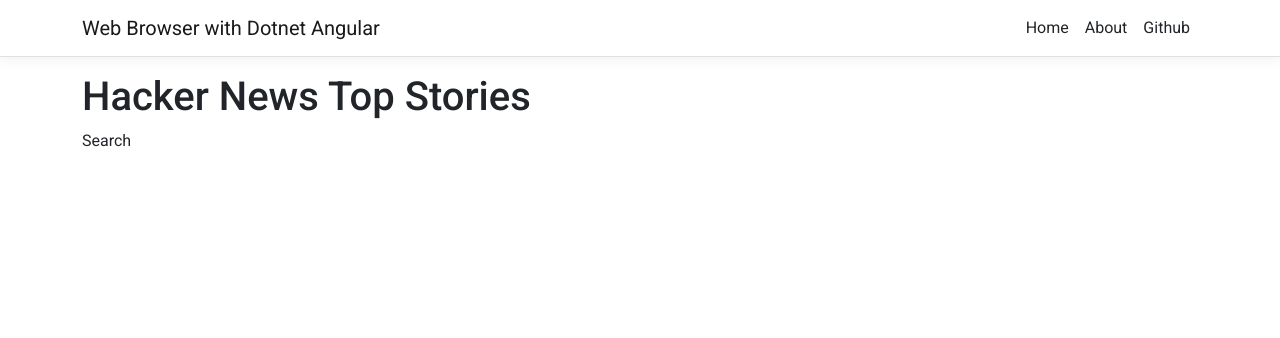
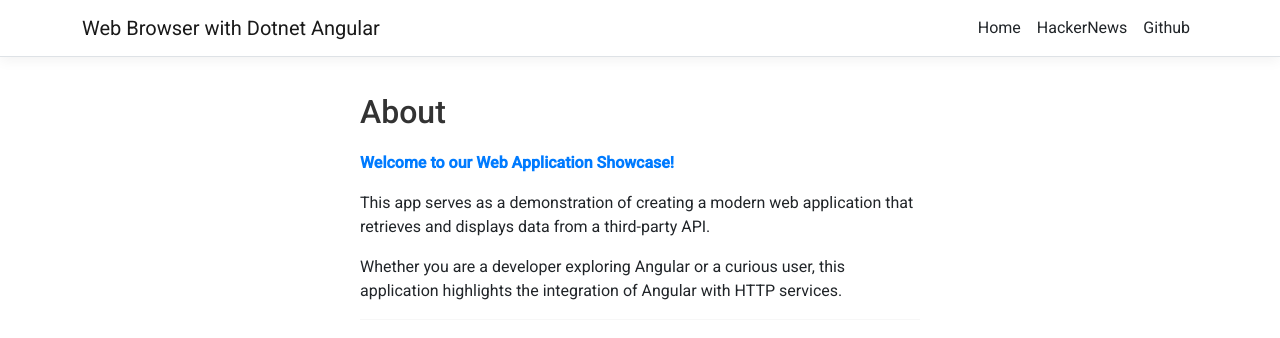
Before and after one commit to ferend/dotnet-angular-web-explorer, an Angular app in the folder ClientApp/: page / in a window 1280 px wide. Shown: the top 338 px of the page. Built offline with nearby package versions, Linux system fonts and the light colour scheme.

Commit message:
move hnews to tab as module

```diff
--- a/ClientApp/src/app/about/about.component.css
+++ /dev/null
@@ -1,2 +0,0 @@
-body {
-}
--- a/ClientApp/src/app/about/about.component.html
+++ /dev/null
@@ -1,7 +0,0 @@
-<h1>About</h1>
-
-<strong>
-  This app demonstrates how to create a web application that reads data from a
-  third party API.
-</strong>
-<hr />
--- a/ClientApp/src/app/about/about.component.ts
+++ /dev/null
@@ -1,15 +0,0 @@
-import { Component, OnInit } from '@angular/core';
-
-@Component({
-  selector: 'app-about',
-  templateUrl: './about.component.html',
-  styleUrls: ['./about.component.css']
-})
-export class AboutComponent implements OnInit {
-
-  constructor() { }
-
-  ngOnInit() {
-  }
-
-}
--- a/ClientApp/src/app/app.module.ts
+++ b/ClientApp/src/app/app.module.ts
@@ -11,10 +11,10 @@
 import { MatCardModule } from "@angular/material/card";
 import { MatInputModule } from "@angular/material/input";
 import { BrowserAnimationsModule } from "@angular/platform-browser/animations";
-import { AboutComponent } from "./about/about.component";
+import { NewsComponent } from "./news/news.component";
 
 @NgModule({
-  declarations: [AppComponent, NavMenuComponent, HomeComponent, AboutComponent],
+  declarations: [AppComponent, NavMenuComponent, HomeComponent, NewsComponent],
   imports: [
     BrowserModule.withServerTransition({ appId: "ng-cli-universal" }),
     HttpClientModule,
@@ -25,7 +25,7 @@
 
     RouterModule.forRoot([
       { path: "", component: HomeComponent, pathMatch: "full" },
-      { path: "about", component: AboutComponent }
+      { path: "NewsComponent", component: NewsComponent }
     ])
   ],
   providers: [],
--- /dev/null
+++ b/ClientApp/src/app/home/home.component.css
@@ -0,0 +1,26 @@
+.about-container {
+  max-width: 600px;
+  margin: 0 auto;
+  padding: 20px;
+}
+
+h1 {
+  font-size: 2em;
+  color: #333;
+}
+
+.about-content {
+  margin-top: 20px;
+}
+
+strong {
+  color: #007bff;
+}
+
+hr {
+  border: 0;
+  height: 1px;
+  background: #ddd;
+  margin-top: 10px;
+  margin-bottom: 20px;
+}
--- a/ClientApp/src/app/home/home.component.html
+++ b/ClientApp/src/app/home/home.component.html
@@ -1,16 +1,19 @@
-<h1>Hacker News Top Stories</h1>
-
-<p *ngIf="!hackerNewsStories"><em>Loading...</em></p>
-<div *ngIf="hackerNewsStories">
-  <form>
-    <mat-form-field>
-      <input matInput placeholder="Search" (keyup)="search($event)">
-    </mat-form-field>
-  </form>
-  <mat-card *ngFor="let story of hackerNewsStories" (click)="open(story.url)">
-    <mat-card-content>
-      <mat-card-title>{{ story.title }}</mat-card-title>
-      <mat-card-subtitle>by {{ story.by }}</mat-card-subtitle>
-    </mat-card-content>
-  </mat-card>
+<div class="about-container">
+  <h1>About</h1>
+  <div class="about-content">
+    <p>
+      <strong>
+        Welcome to our Web Application Showcase!
+      </strong>
+    </p>
+    <p>
+      This app serves as a demonstration of creating a modern web application
+      that retrieves and displays data from a third-party API.
+    </p>
+    <p>
+      Whether you are a developer exploring Angular or a curious user, this
+      application highlights the integration of Angular with HTTP services.
+    </p>
+    <hr />
+  </div>
 </div>
--- a/ClientApp/src/app/home/home.component.ts
+++ b/ClientApp/src/app/home/home.component.ts
@@ -1,75 +1,15 @@
-import { Component, Inject } from "@angular/core";
-import { HttpClient } from "@angular/common/http";
-import { catchError, tap } from "rxjs/operators";
-import { throwError } from "rxjs";
+import { Component, OnInit } from '@angular/core';
 
 @Component({
-  selector: "app-home",
-  templateUrl: "./home.component.html",
-  styleUrls: ["./home.component.scss"]
+  selector: 'app-about',
+  templateUrl: './home.component.html',
+  styleUrls: ['./home.component.css']
 })
-export class HomeComponent {
+export class HomeComponent implements OnInit {
 
-  public hackerNewsStories: HackerNewsStory[] = [];
+  constructor() { }
 
-  private http: HttpClient;
-  private baseUrl: string;
-
-
-  constructor(http: HttpClient, @Inject('BASE_URL') baseUrl: string) {
-    this.http = http;
-    this.baseUrl = baseUrl;
-
-    http.get<HackerNewsStory[]>(baseUrl +'hackernews?searchTerm=',
-      {
-        headers: {
-          'Authorization': 'Bearer *token*',
-          'Content-Type': 'application/x-www-form-urlencoded',
-          'cache-control': 'no-cache'
-        }
-      }).pipe(tap(result => {
-      this.hackerNewsStories = result;
-    }, error => console.error(error)));
+  ngOnInit() {
   }
 
-  get(searchTerm: string) {
-    // Check if searchTerm is null or empty
-    if (!searchTerm) {
-      // Optionally handle or log the case where searchTerm is null or empty
-      console.warn('Search term is null or empty');
-      // You can choose to return here or handle it according to your requirements
-      return;
-    }
-
-    this.http
-      .get<HackerNewsStory[]>(`${this.baseUrl}hackernews?searchTerm=${searchTerm}`, {
-        headers: {
-          'Authorization': 'Bearer *token*',
-          'Content-Type': 'application/x-www-form-urlencoded',
-          'cache-control': 'no-cache'
-        }
-      })
-      .pipe(
-        tap(result => {
-          this.hackerNewsStories = result;
-        }),
-        catchError(error => {
-          return throwError(error);
-        })
-      )
-      .subscribe();
-  }
-  search(event: KeyboardEvent) {
-    this.get((event.target as HTMLTextAreaElement).value);
-  }
-
-  open(url: string) {
-    window.open(url, "_blank");
-  }
 }
-
-interface HackerNewsStory {
-  title: string;
-  by: string;
-  url: string;
-}
--- a/ClientApp/src/app/nav-menu/nav-menu.component.html
+++ b/ClientApp/src/app/nav-menu/nav-menu.component.html
@@ -20,7 +20,7 @@
             <a class="nav-link text-dark" [routerLink]="['/']">Home</a>
           </li>
           <li class="nav-item" [routerLinkActive]="['link-active']">
-            <a class="nav-link text-dark" [routerLink]="['/about']">About</a>
+            <a class="nav-link text-dark" [routerLink]="['/NewsComponent']">HackerNews</a>
           </li>
           <li class="nav-item" [routerLinkActive]="['link-active']">
             <a class="nav-link text-dark" href="https://github.com/ferend">Github</a>
--- /dev/null
+++ b/ClientApp/src/app/news/news.component.html
@@ -0,0 +1,16 @@
+<h1>Hacker News Top Stories</h1>
+
+<p *ngIf="!hackerNewsStories"><em>Loading...</em></p>
+<div *ngIf="hackerNewsStories">
+  <form>
+    <mat-form-field>
+      <input matInput placeholder="Search" (keyup)="search($event)">
+    </mat-form-field>
+  </form>
+  <mat-card *ngFor="let story of hackerNewsStories" (click)="open(story.url)">
+    <mat-card-content>
+      <mat-card-title>{{ story.title }}</mat-card-title>
+      <mat-card-subtitle>by {{ story.by }}</mat-card-subtitle>
+    </mat-card-content>
+  </mat-card>
+</div>
--- /dev/null
+++ b/ClientApp/src/app/news/news.component.ts
@@ -0,0 +1,75 @@
+import { Component, Inject } from "@angular/core";
+import { HttpClient } from "@angular/common/http";
+import { catchError, tap } from "rxjs/operators";
+import { throwError } from "rxjs";
+
+@Component({
+  selector: "app-home",
+  templateUrl: "./news.component.html",
+  styleUrls: ["./news.component.scss"]
+})
+export class NewsComponent {
+
+  public hackerNewsStories: HackerNewsStory[] = [];
+
+  private http: HttpClient;
+  private baseUrl: string;
+
+
+  constructor(http: HttpClient, @Inject('BASE_URL') baseUrl: string) {
+    this.http = http;
+    this.baseUrl = baseUrl;
+
+    http.get<HackerNewsStory[]>(baseUrl +'hackernews?searchTerm=',
+      {
+        headers: {
+          'Authorization': 'Bearer *token*',
+          'Content-Type': 'application/x-www-form-urlencoded',
+          'cache-control': 'no-cache'
+        }
+      }).pipe(tap(result => {
+      this.hackerNewsStories = result;
+    }, error => console.error(error)));
+  }
+
+  get(searchTerm: string) {
+    // Check if searchTerm is null or empty
+    if (!searchTerm) {
+      // Optionally handle or log the case where searchTerm is null or empty
+      console.warn('Search term is null or empty');
+      // You can choose to return here or handle it according to your requirements
+      return;
+    }
+
+    this.http
+      .get<HackerNewsStory[]>(`${this.baseUrl}hackernews?searchTerm=${searchTerm}`, {
+        headers: {
+          'Authorization': 'Bearer *token*',
+          'Content-Type': 'application/x-www-form-urlencoded',
+          'cache-control': 'no-cache'
+        }
+      })
+      .pipe(
+        tap(result => {
+          this.hackerNewsStories = result;
+        }),
+        catchError(error => {
+          return throwError(error);
+        })
+      )
+      .subscribe();
+  }
+  search(event: KeyboardEvent) {
+    this.get((event.target as HTMLTextAreaElement).value);
+  }
+
+  open(url: string) {
+    window.open(url, "_blank");
+  }
+}
+
+interface HackerNewsStory {
+  title: string;
+  by: string;
+  url: string;
+}
```
Also changed, not shown: ClientApp/src/app/news/news.component.scss (renamed from ClientApp/src/app/home/home.component.scss), 1 other file (tests, documents, lock files or other folders).
